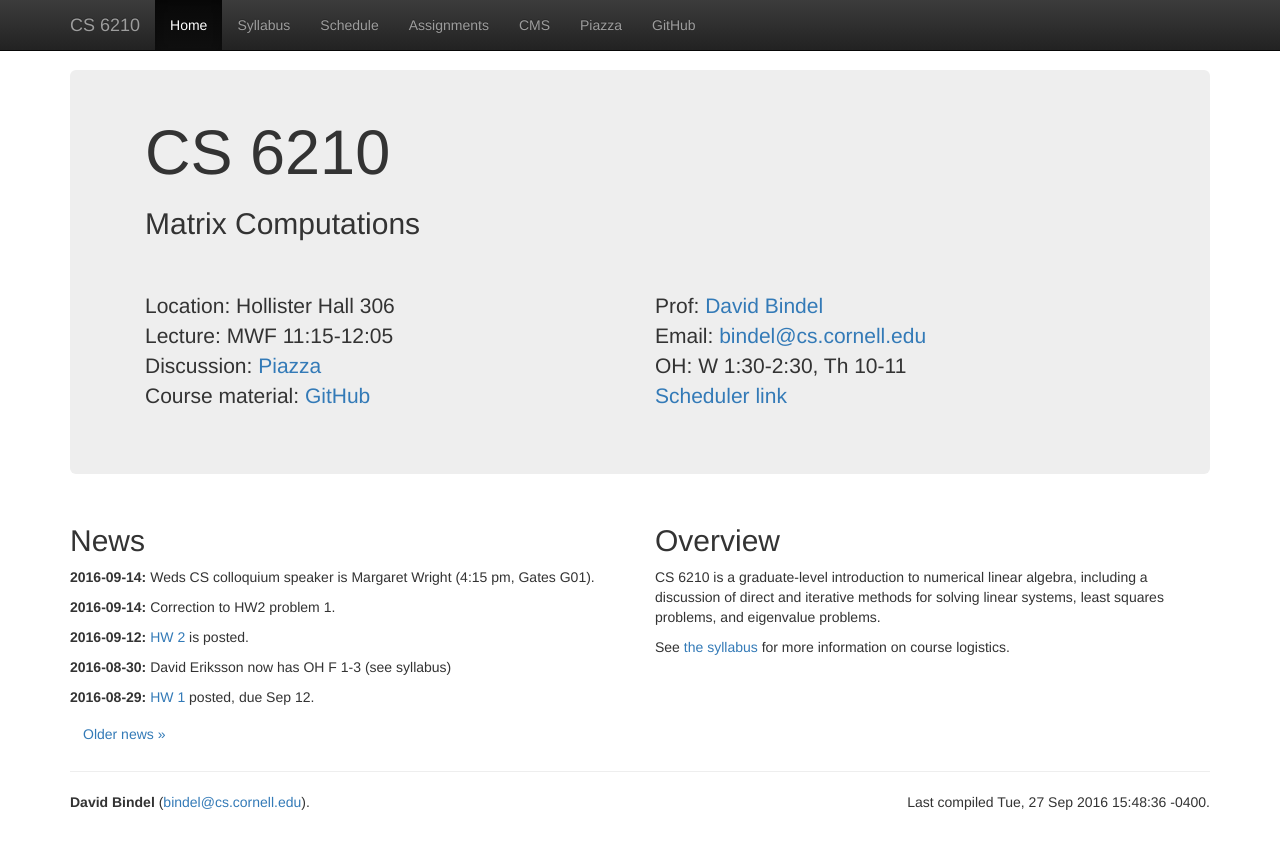
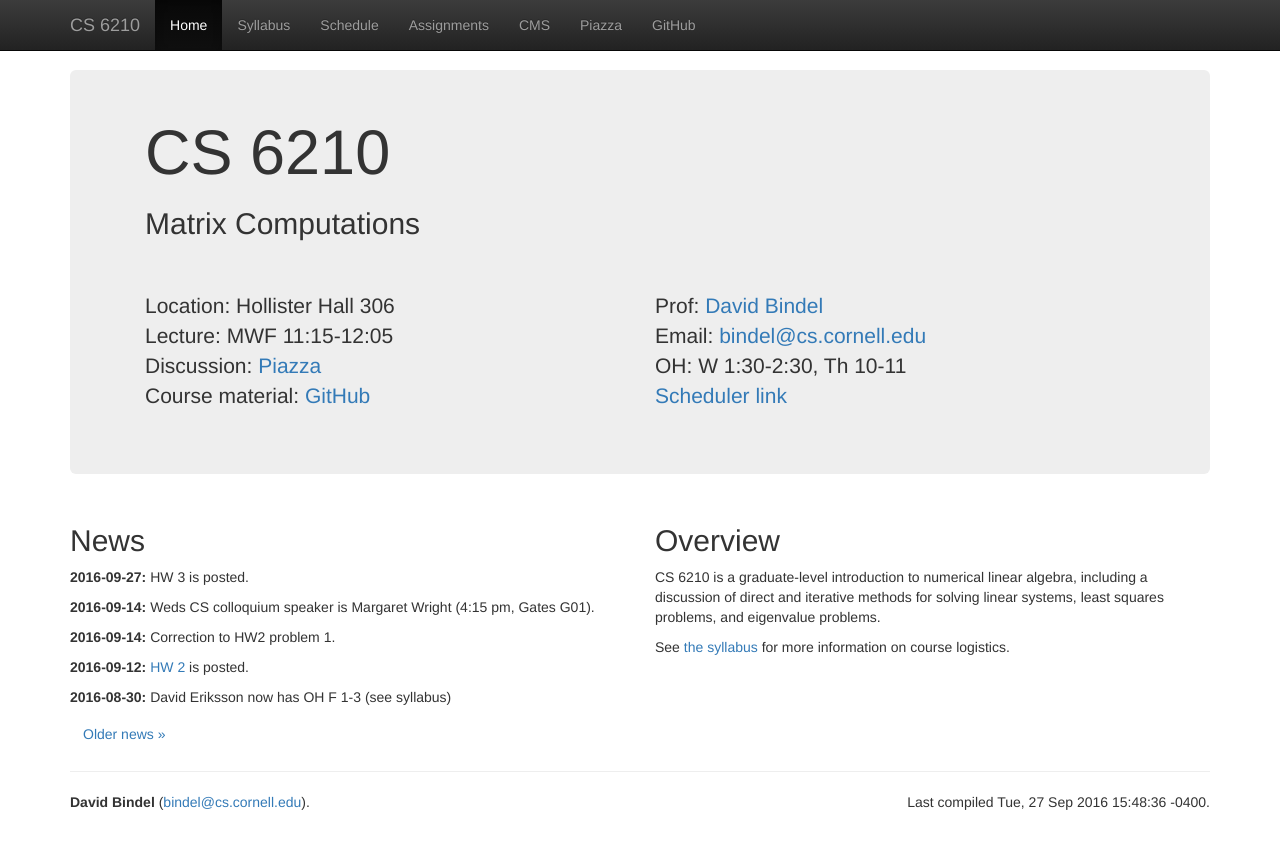
Before and after one commit to dbindel/cs6210-f16, a Jekyll site: the page built from web/index.html, in a window 1280 px wide. Shown: the top 849 px of the page. Built offline with Jekyll 4.4.1, drawn with Linux system fonts in a browser that asks for light colours; nearby versions of some CDN libraries.

Commit message:
Added HW3 announcement.

```diff
--- a/web/_data/news.yml
+++ b/web/_data/news.yml
@@ -25,3 +25,6 @@
 - date: 2016-09-14
   desc: Weds CS colloquium speaker is Margaret Wright (4:15 pm, Gates G01).
   tstamp: 2016-09-14 10:49:55.990596
+- date: 2016-09-27
+  desc: HW 3 is posted.
+  tstamp: 2016-09-27 13:32:47.413412
```
